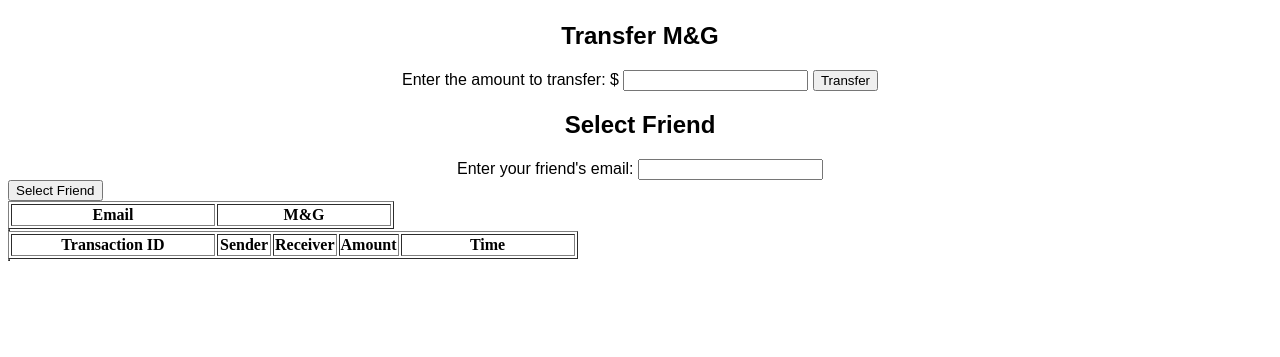
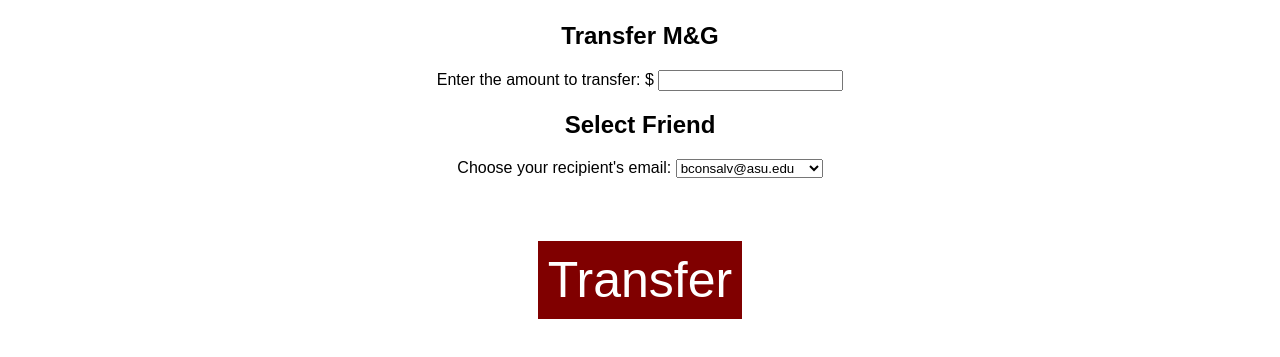
Before and after one commit to thienducthinh/M-G-PeerPay, a website: page public/dashboard.html in a window 1280 px wide. Shown: the part 205-562 px from the top of the page. Drawn offline with nearby package versions, Linux system fonts and the light colour scheme; no server answers.

Commit message:
add reload on transfer couple html fix

```diff
--- a/public/balance.js
+++ b/public/balance.js
@@ -51,4 +51,5 @@ function transfer() {
   .catch(error => {
     console.error("Error:", error);
   });
+  location.reload();
 }
--- a/public/dashboard.html
+++ b/public/dashboard.html
@@ -46,6 +46,20 @@
             font-size: 40px;
         }
 
+        #transferButton{
+            font-size: 50px;
+            font-family: 'Neue Haas Grotesk', sans-serif;
+            text-align: center;
+            background-color: maroon;
+            color: white;
+            margin-top: 5%;
+            border:none;
+            padding: 10px;
+
+
+
+        }
+
 
 
 
@@ -71,30 +85,27 @@
             <h2>Transfer M&G</h2>
             <label for ="amount"> Enter the amount to transfer: $</label>
             <input type= "number" id = "amount" min="1" step="1" fdprocessid = "mfkeg">
-            <button id="transferButton" onclick="transfer();">Transfer</button>
             <div id="transferResult"></div>
         </section>
         <section id="selectFriend">
             <h2>Select Friend</h2>
-            <label for="friendEmail">Enter your friend's email:</label>
-            <input type="text" id="friendEmail" name="friendEmail">
+            <label for="friendEmail">Choose your recipient's email:</label>
+            <select id = "friendEmail" name = "friendEmail">
+                <option value="bconsalv@asu.edu">bconsalv@asu.edu</option>
+                <option value="jrchilto@asu.edu">jrchilto@asu.edu</option>
+                <option value="kmchowdh@asu.edu">kmchowdh@asu.edu</option>
+                <option value="mchou9@asu.edu">mchou9@asu.edu</option>
+                <option value="tnguy201@asu.edu">tnguy201@asu.edu</option>
+                <option value="wmellon@asu.edu">wmellon@asu.edu</option>
+
+            </select>
+            <div id = "transButton"><button id="transferButton" onclick="transfer();">Transfer</button></div>
         </section>
 
 
-        <button onclick="getUsers();">Select Friend</button>
-        <div id="userTable">
-            <table border="1">
-            <tr>
-                <th width=200px>Email</th>
-                <th width=170px>M&G</th>
-            </tr>
-            </table>
-            <table  id="usersTable" border="1">
-
-            </table>
         </div>
 
-        <div id="transactionsHistory">
+        <!-- <div id="transactionsHistory">
             <table border="1">
             <tr>
                 <th width=200px>Transaction ID</th>
@@ -107,7 +118,7 @@
             <table  id="transactionsTable" border="1">
 
             </table>
-        </div>
+        </div> -->
     </main>
 
     <footer>
```
Also changed, not shown: 1 other file.
